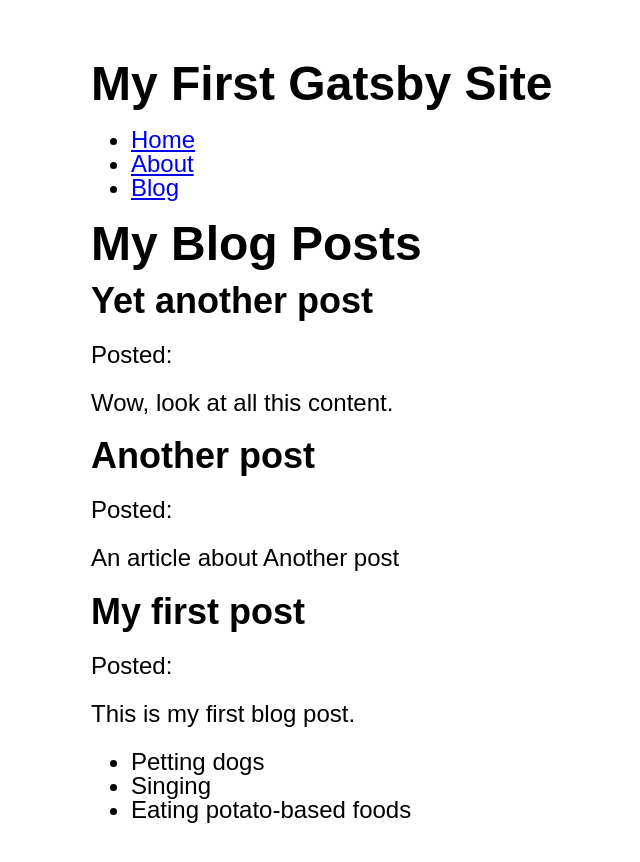
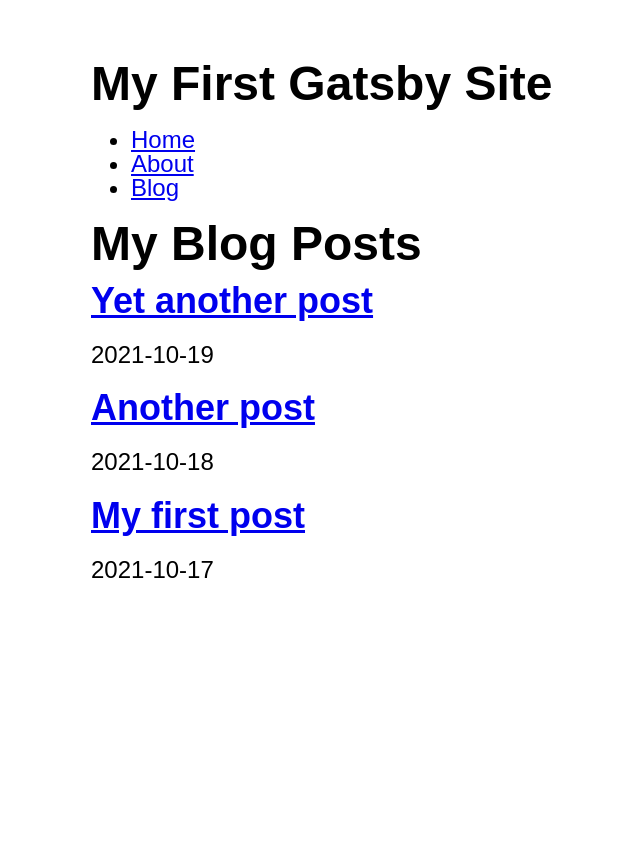
Before and after one commit to ymzkjpx/gatsby-tutorial, a Gatsby site: page /blog in a window 1280 px wide. Shown: the whole page, without its empty margins (197-837 px from the left). After the commit the page ends 800 px from the top, so only its background shows below. Built offline with nearby package versions, Linux system fonts and the light colour scheme; Gatsby itself is replaced by a stand-in of ours.

Commit message:
各ページへのRouterを作成

```diff
--- a/src/pages/blog.js
+++ b/src/pages/blog/index.js
@@ -1,19 +1,20 @@
 import * as React from 'react'
-import { graphql } from 'gatsby'
-import Layout from '../components/layout'
+import {Link, graphql } from 'gatsby'
+import Layout from '../../components/layout'
 import { MDXRenderer } from 'gatsby-plugin-mdx'
 
 const BlogPage =({data})=>{
     return(
         <Layout pageTitle="My Blog Posts">
           {
-            data.allMdx.nodes.map((node)=>(
+            data.allMdx.nodes.map(node => (
               <article key={node.id}>
-                <h2>{node.frontmatter.title}</h2>
-                <p>Posted: {node.frontmatter.data}</p>
-                <MDXRenderer>
-                  {node.body}
-                </MDXRenderer>
+                <h2>
+                  <Link to={`/blog/${node.slug}`}>
+                    {node.frontmatter.title}
+                  </Link>
+                </h2>
+                <p>{node.frontmatter.date}</p>
               </article>
             ))
           }
@@ -22,7 +23,7 @@
 }
 
 export const query = graphql`
-query {
+query MyQuery {
   allMdx(sort: {fields: frontmatter___date, order: DESC}) {
     nodes {
       frontmatter {
@@ -30,11 +31,12 @@
         title
       }
       id
-      body
+      slug
     }
   }
 }
 
+
 `
 
 export default BlogPage
```
Also changed, not shown: src/pages/blog/{mdx.slug}.js (added, +29 -0 lines).
